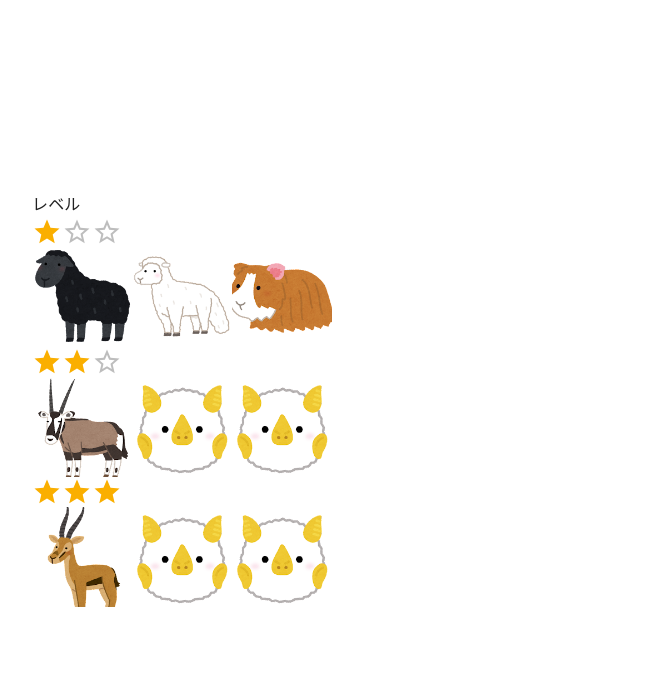
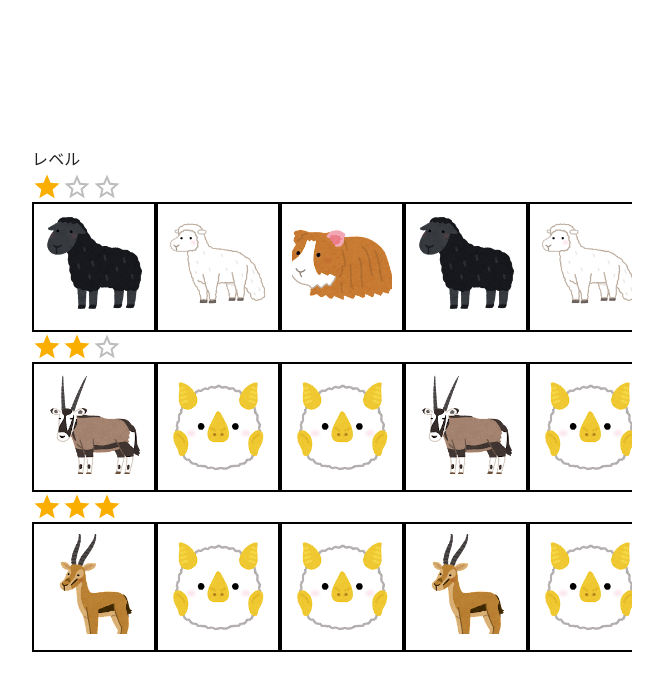
Before and after one commit to mikiya1130/katachi_monster, a Next.js app in the folder frontend/: page /level-select in a window 1280 px wide. Shown: the top 690 px of the page, without its empty margins (308-971 px from the left). Built offline with nearby package versions, Linux system fonts and the light colour scheme.

Commit message:
モーダルにボタンを追加しました。 ボタンをクリックしたときに指定のページに遷移するようにしました。

```diff
--- a/frontend/package.json
+++ b/frontend/package.json
@@ -21,7 +21,8 @@
     "@mui/material": "^5.14.13",
     "next": "13.5.4",
     "react": "^18",
-    "react-dom": "^18"
+    "react-dom": "^18",
+    "react-swipeable": "^7.0.1"
   },
   "devDependencies": {
     "@types/node": "^20",
--- a/frontend/src/app/level-select/ModalContent.tsx
+++ b/frontend/src/app/level-select/ModalContent.tsx
@@ -1,5 +1,6 @@
-import { Box, Modal, Typography } from "@mui/material";
+import { Box, Button, Modal, Typography } from "@mui/material";
 import Image from "next/image";
+import Link from "next/link";
 import React from "react";
 
 import { TypeSelectedImageInfo } from "@/types";
@@ -15,10 +16,11 @@ const ModalContent = ({ selectedImageInfo, handleClose }: Props) => {
     top: "50%",
     left: "50%",
     transform: "translate(-50%, -50%)",
-    width: 400,
+    width: 300,
+    height: 300,
     bgcolor: "background.paper",
     border: "2px solid #000",
-    boxShadow: 24,
+    boxShadow: 21,
     p: 4,
   };
 
@@ -30,18 +32,72 @@ const ModalContent = ({ selectedImageInfo, handleClose }: Props) => {
       aria-describedby="modal-modal-description"
     >
       <Box sx={style}>
-        <Image
-          src={selectedImageInfo.url}
-          alt={selectedImageInfo.title}
-          width={selectedImageInfo.width}
-          height={selectedImageInfo.height}
-        />
-        <Typography id="modal-modal-title" variant="h6" component="h2">
-          Text in a modal
+        <Button
+          onClick={handleClose}
+          variant="contained"
+          color="primary"
+          sx={{ position: "absolute", top: 0, right: 0 }}
+        >
+          ×
+        </Button>
+
+        <Typography
+          id="modal-modal-description"
+          sx={{ mt: 2, textAlign: "center" }}
+        >
+          これでいい？
         </Typography>
-        <Typography id="modal-modal-description" sx={{ mt: 2 }}>
-          Duis mollis, est non commodo luctus, nisi erat porttitor ligula.
-        </Typography>
+
+        <Box
+          sx={{
+            border: "2px solid #000",
+            padding: "10px",
+            mt: 2,
+            ml: 6,
+            mr: 6,
+          }}
+        >
+          <Image
+            src={selectedImageInfo.url}
+            alt={selectedImageInfo.title}
+            width={selectedImageInfo.width}
+            height={selectedImageInfo.height}
+          />
+        </Box>
+
+        <Link href="/view-details">
+          <Button
+            variant="contained"
+            color="secondary"
+            sx={{
+              width: "100px", // ボタンの幅を指定
+              height: "50px", // ボタンの高さを指定
+              fontSize: "16px", // ボタンのテキストのフォントサイズを指定
+              mb: 2,
+              ml: 1,
+              mt: 2,
+            }}
+          >
+            くわしくみる
+          </Button>
+        </Link>
+
+        <Link href="/part-select">
+          <Button
+            variant="contained"
+            color="secondary"
+            sx={{
+              width: "100px", // ボタンの幅を指定
+              height: "50px", // ボタンの高さを指定
+              fontSize: "16px", // ボタンのテキストのフォントサイズを指定
+              mb: 2,
+              ml: 1,
+              mt: 2,
+            }}
+          >
+            けってい
+          </Button>
+        </Link>
       </Box>
     </Modal>
   );
--- a/frontend/src/app/level-select/Swiper.tsx
+++ b/frontend/src/app/level-select/Swiper.tsx
@@ -1,57 +1,95 @@
-import { Stack } from "@mui/material";
+import { Box, Stack } from "@mui/material";
 import Image from "next/image";
-import React from "react";
+import React, { useState } from "react";
+import { useSwipeable } from "react-swipeable";
 
 import ModalContent from "@/app/level-select/ModalContent";
 import { TypeSelectedImageInfo } from "@/types";
-
 type Props = {
   images: TypeSelectedImageInfo[];
 };
 
 const Swiper = ({ images }: Props) => {
-  const imageContainerStyle = {
-    display: "flex", // 画像を横に並べるために flex レイアウトを使用
-  };
+  // const imageContainerStyle = {
+  //   display: "flex", // 画像を横に並べるために flex レイアウトを使用
+  // };
 
-  const imageStyle = {
-    width: "30%", // 画像の幅
-    marginRight: "30px", // 画像の間隔
-  };
+  // const imageStyle = {
+  //   width: "30%", // 画像の幅
+  //   marginRight: "30px", // 画像の間隔
+  // };
 
-  // 画像を四角で囲むためのスタイル
-  const borderedImageStyle = {
-    border: "2px solid #000", // 枠線のスタイルを設定
-    padding: "10px", // 枠線内の余白を追加
-  };
+  // // 画像を四角で囲むためのスタイル
+  // const borderedImageStyle = {
+  //   border: "2px solid #000", // 枠線のスタイルを設定
+  //   padding: "10px", // 枠線内の余白を追加
+  // };
 
-  const levelStyle = {
-    marginBottom: "50px",
-    fontSize: "50px",
-  };
+  // const levelStyle = {
+  //   marginBottom: "50px",
+  //   fontSize: "50px",
+  // };
 
   const [selectedImageInfo, setSelectedImageInfo] =
     React.useState<null | TypeSelectedImageInfo>(null);
 
+  const [currentImageIndex, setCurrentImageIndex] = useState(0);
+
   const handleOpen = (imageInfo: TypeSelectedImageInfo) => {
+    console.log("capture phase");
     // 画像クリック時にモーダルを開く関数
     setSelectedImageInfo(imageInfo); // 選択された画像情報を設定
+  };
+
+  const handleOpen2 = () => {
+    console.log("戻り phase");
   };
 
   const handleClose = () => {
     setSelectedImageInfo(null);
   };
 
+  const handleSwiped = (eventData: { dir: string }) => {
+    if (eventData.dir === "Left" && currentImageIndex < images.length - 1) {
+      setCurrentImageIndex(currentImageIndex + 1);
+    } else if (eventData.dir === "Right" && currentImageIndex > 0) {
+      setCurrentImageIndex(currentImageIndex - 1);
+    }
+  };
+
+  const handlers = useSwipeable({
+    onSwiped: (eventData) => {
+      // eventData.stopPropagation();
+      console.log("User Swiped!", eventData);
+    },
+  });
+
   return (
-    <Stack direction="row">
+    <div {...handlers}>
+      <Stack
+        direction="row"
+        sx={{
+          overflowX: "scroll", // 横スクロールを有効にする
+        }}
+      >
         {images.map((image) => (
           <>
+            <Box
+              key={image.title}
+              sx={{
+                textAlign: "center",
+                margin: "0 auto",
+                border: "2px solid #000",
+                padding: "10px",
+              }}
+            >
               <Image
                 src={image.url}
                 alt={image.title}
                 width={image.width} // 画像の幅を指定
                 height={image.height} // 画像の高さを指定
-            onClick={() => handleOpen(image)}
+                onClick={() => handleOpen2()}
+                onClickCapture={() => handleOpen(image)}
               />
               {selectedImageInfo && (
                 <ModalContent
@@ -59,9 +97,11 @@ const Swiper = ({ images }: Props) => {
                   handleClose={handleClose}
                 />
               )}
+            </Box>
           </>
         ))}
       </Stack>
+    </div>
   );
 };
 
--- /dev/null
+++ b/frontend/src/app/part-select/page.tsx
@@ -0,0 +1,5 @@
+const PartSelest = () => {
+  return "PartSelest";
+};
+
+export default PartSelest;
--- /dev/null
+++ b/frontend/src/app/view-details/page.tsx
@@ -0,0 +1,5 @@
+const ViewDetails = () => {
+  return "ViewDetails";
+};
+
+export default ViewDetails;
--- a/frontend/src/sampleImages.ts
+++ b/frontend/src/sampleImages.ts
@@ -1,6 +1,24 @@
 import { TypeSelectedImageInfo } from "@/types";
 
 export const imagesLevel1: TypeSelectedImageInfo[] = [
+  {
+    url: "/../../../images/animal_black_sheep_hitsuji.png",
+    title: "sheep_hitsuji",
+    width: 100,
+    height: 100,
+  },
+  {
+    url: "/../../../images/animal_hitsuji_shiboubi.png",
+    title: "hitsuji_shiboubi",
+    width: 100,
+    height: 100,
+  },
+  {
+    url: "/../../../images/animal_marmot_longhair.png",
+    title: "uma",
+    width: 100,
+    height: 100,
+  },
   {
     url: "/../../../images/animal_black_sheep_hitsuji.png",
     title: "sheep_hitsuji",
@@ -40,6 +58,24 @@ export const imagesLevel2: TypeSelectedImageInfo[] = [
     width: 100,
     height: 100,
   },
+  {
+    url: "/../../../images/animal_oryx.png",
+    title: "sheep_hitsuji",
+    width: 100,
+    height: 100,
+  },
+  {
+    url: "/../../../images/animal_shirohera_koumori.png",
+    title: "hitsuji_shiboubi",
+    width: 100,
+    height: 100,
+  },
+  {
+    url: "/../../../images/animal_shirohera_koumori.png",
+    title: "uma",
+    width: 100,
+    height: 100,
+  },
 ];
 
 export const imagesLevel3: TypeSelectedImageInfo[] = [
@@ -61,4 +97,22 @@ export const imagesLevel3: TypeSelectedImageInfo[] = [
     width: 100,
     height: 100,
   },
+  {
+    url: "/../../../images/animal_thomsons_gazelle.png",
+    title: "sheep_hitsuji",
+    width: 100,
+    height: 100,
+  },
+  {
+    url: "/../../../images/animal_shirohera_koumori.png",
+    title: "hitsuji_shiboubi",
+    width: 100,
+    height: 100,
+  },
+  {
+    url: "/../../../images/animal_shirohera_koumori.png",
+    title: "uma",
+    width: 100,
+    height: 100,
+  },
 ];
```
Also changed, not shown: frontend/src/app/part-select/layout.tsx (added, +9 -0 lines), frontend/src/app/view-details/layout.tsx (added, +9 -0 lines), 1 other file (tests, documents, lock files or other folders). Lines whose indentation alone changed are shown as unchanged.
